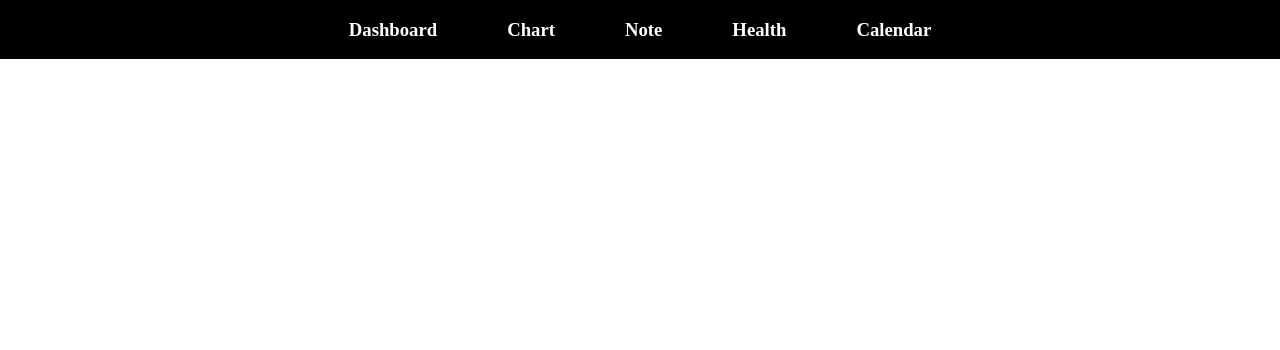
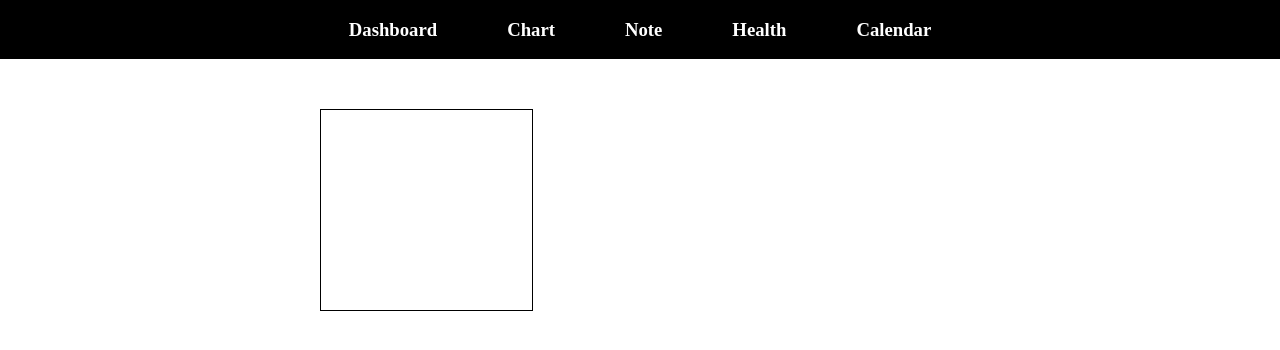
Before and after one commit to ShihYuChang/InfoSnap, a React (Create React App) app: page / in a window 1280 px wide. Shown: the top 350 px of the page. Built offline with nearby package versions, Linux system fonts and the light colour scheme.

Commit message:
Adding pin note

```diff
--- a/src/App.js
+++ b/src/App.js
@@ -1,6 +1,7 @@
 import React from 'react';
 import { EventContextProvider } from './context/eventContext';
 import { StateContextProvider } from './context/stateContext';
+import { DashboardContextProvider } from './context/dashboardContext';
 import { createGlobalStyle } from 'styled-components';
 import Header from './components/Header/Header';
 import { Outlet } from 'react-router-dom';
@@ -17,8 +18,10 @@ export default function App() {
       <GlobalStyle />
       <EventContextProvider>
         <StateContextProvider>
-          <Header />
-          <Outlet />
+          <DashboardContextProvider>
+            <Header />
+            <Outlet />
+          </DashboardContextProvider>
         </StateContextProvider>
       </EventContextProvider>
     </>
--- a/src/components/Header/Header.js
+++ b/src/components/Header/Header.js
@@ -18,7 +18,7 @@ export default function Header() {
   const navigate = useNavigate();
   return (
     <Wrapper>
-      <Option>Dashboard</Option>
+      <Option onClick={() => navigate('/')}>Dashboard</Option>
       <Option onClick={() => navigate('/chart')}>Chart</Option>
       <Option onClick={() => navigate('/note')}>Note</Option>
       <Option onClick={() => navigate('/health')}>Health</Option>
--- /dev/null
+++ b/src/context/dashboardContext.js
@@ -0,0 +1,15 @@
+import { createContext, useState } from 'react';
+
+export const DashboardContext = createContext({
+  pinnedNoted: null,
+  setPinnedNote: () => {},
+});
+
+export const DashboardContextProvider = ({ children }) => {
+  const [pinnedNoted, setPinnedNote] = useState(null);
+  return (
+    <DashboardContext.Provider value={{ pinnedNoted, setPinnedNote }}>
+      {children}
+    </DashboardContext.Provider>
+  );
+};
--- a/src/index.js
+++ b/src/index.js
@@ -7,7 +7,7 @@ import Chart from './pages/Chart';
 import Health from './pages/Health';
 import Login from './components/Login';
 import Note from './pages/Note';
-import CommandNote from './pages/Note/CommandNote';
+import Dashboard from './pages/Dashboard';
 
 const root = ReactDOM.createRoot(document.getElementById('root'));
 root.render(
@@ -15,13 +15,13 @@ root.render(
     <BrowserRouter>
       <Routes>
         <Route path='/' element={<App />}>
+          <Route index element={<Dashboard />}></Route>
           <Route path='chart' element={<Chart />}></Route>
           <Route path='health' element={<Health />}></Route>
           <Route path='login' element={<Login />}></Route>
           <Route path='drag' element={<Calendar />}></Route>
           <Route path='calendar' element={<Calendar />}></Route>
           <Route path='note' element={<Note />}></Route>
-          <Route path='slash' element={<CommandNote />}></Route>
         </Route>
       </Routes>
     </BrowserRouter>
--- /dev/null
+++ b/src/pages/Dashboard/Dashboard.js
@@ -0,0 +1,28 @@
+import React, { useContext } from 'react';
+import styled from 'styled-components/macro';
+import { DashboardContext } from '../../context/dashboardContext';
+
+const Wrapper = styled.div`
+  width: 50%;
+  margin: 50px auto;
+  display: grid;
+  grid-template-columns: 1fr 1fr 1fr;
+`;
+
+const PinnedNote = styled.div`
+  border: 1px solid black;
+  height: 200px;
+  cursor: pointer;
+`;
+
+export default function Dashboard() {
+  const { pinnedNote } = useContext(DashboardContext);
+  return (
+    <Wrapper>
+      <PinnedNote
+        dangerouslySetInnerHTML={{ __html: pinnedNote }}
+        suppressContentEditableWarning
+      />
+    </Wrapper>
+  );
+}
--- /dev/null
+++ b/src/pages/Dashboard/index.js
@@ -0,0 +1,3 @@
+import Dashboard from './Dashboard';
+
+export default Dashboard;
--- a/src/pages/Note/Dashboard.js
+++ b/src/pages/Note/Dashboard.js
@@ -5,6 +5,7 @@ import Mask from '../../components/Mask';
 import Exit from '../../components/Buttons/Exit';
 import { StateContext } from '../../context/stateContext';
 import { NoteContext } from './noteContext';
+import { DashboardContext } from '../../context/dashboardContext';
 import { db } from '../../firebase';
 import {
   collection,
@@ -12,6 +13,7 @@ import {
   doc,
   deleteDoc,
   addDoc,
+  setDoc,
   orderBy,
   query,
   serverTimestamp,
@@ -61,10 +63,23 @@ const SearchBar = styled.input`
   border-radius: 8px;
 `;
 
+const PinButton = styled.button`
+  width: 50px;
+  height: 20px;
+  background: black;
+  color: white;
+  border: 0;
+  position: absolute;
+  top: 3px;
+  right: 50px;
+  cursor: pointer;
+`;
+
 export default function Dashboard() {
   const { data, setData, setSelectedNote, setSelectedIndex } =
     useContext(NoteContext);
   const { isAdding, setIsAdding } = useContext(StateContext);
+  const { setPinnedNote } = useContext(DashboardContext);
   const [userInput, setUserInput] = useState('');
   const dataRef = useRef(null);
 
@@ -125,6 +140,13 @@ export default function Dashboard() {
     setData(inputValue === ' ' ? notes : matchedCards);
   }
 
+  async function pinNote(id, note) {
+    const newNote = note;
+    newNote.pinned = true;
+    await setDoc(doc(db, 'Users', 'sam21323@gmail.com', 'Notes', id), newNote);
+    console.log('Pinned!');
+  }
+
   return (
     <>
       <Mask display={isAdding ? 'block' : 'none'} />
@@ -158,6 +180,13 @@ export default function Dashboard() {
             ? data.map((note, index) => {
                 return (
                   <CardContainer key={index}>
+                    <PinButton
+                      onClick={() => {
+                        pinNote(note.id, note.content);
+                      }}
+                    >
+                      Pin
+                    </PinButton>
                     <Card
                       id={index}
                       onClick={() => clickCard(index)}
```
